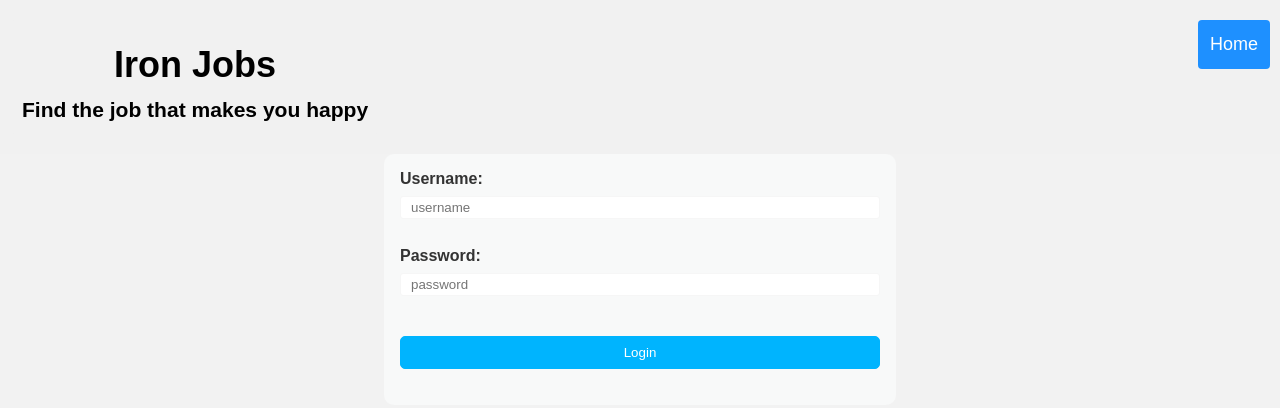
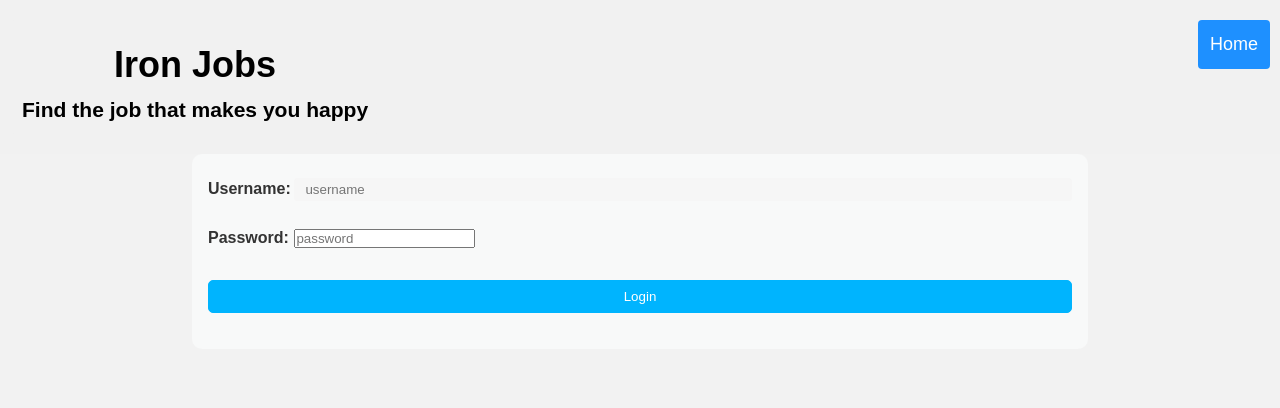
Before and after one commit to IronHack-MERN/ironjobs-frontend, a React (Create React App) app: page /login in a window 1280 px wide. Shown: the top 408 px of the page. Built offline with nearby package versions, Linux system fonts and the light colour scheme; no server answers.

Commit message:
UPDATE home route

```diff
--- a/src/components/Header.js
+++ b/src/components/Header.js
@@ -16,7 +16,7 @@ const Header = (props) => {
                 {/* Welcome {username} */}
 
                 <div className='header-right'>
-                    <a className="active" href="/">Home</a>
+                    <a className="active" href="/private">Home</a>
                 </div>
 
             </div>
--- a/src/components/NavBar.js
+++ b/src/components/NavBar.js
@@ -1,5 +1,6 @@
 import React from 'react';
 import '../css/NavBar.scss';
+import { Link } from 'react-router-dom';
 
 const NavBar = () => {
   return (
@@ -8,9 +9,9 @@ const NavBar = () => {
         <nav className='fix-nav-bar'>
           <ul>
             <li><a href="/login">My profile</a></li>
-            <li><a href="/login">My applies</a></li>
+            <li><a href="/private/applies">My applies</a></li>
             <li><a href="/private/jobs">Jobs</a></li>
-            <li><a href="/login">Documents</a></li>
+            <li><a href="/private/job/post">Post a job</a></li>
             <li><a href="/login">Mensajes</a></li>
           </ul>
         </nav>
--- a/src/components/job/FormAddJob.js
+++ b/src/components/job/FormAddJob.js
@@ -33,11 +33,12 @@ class FormAddJob extends Component {
     this.setState({
       title: '',
       company: '',
-      description: ' ... ',
-      textAreaRequeriments: ' ... ',
+      description: '',
+      requeriments: '',
       location: '',
-      selectInputType: '',
-      selectInputSpecialty: ''
+      typePosition: '',
+      specialty: '',
+      salary: ''
     })
   }
 
--- a/src/css/FormAddJob.css
+++ b/src/css/FormAddJob.css
@@ -2,12 +2,11 @@
   box-sizing: border-box; }
 
 form {
-  width: 40%;
+  width: 70%;
   padding: 16px;
   border-radius: 10px;
   margin: auto;
   background-color: #F8F9F9; }
-
 
 form label {
   width: 10%;
@@ -16,13 +15,12 @@ form label {
 
 form select,
 form input[type="text"],
-form input[type="password"],
 form input[type="email"] {
-  width: 100%;
+  width: 90%;
   padding: 3px 10px;
   border: 1px solid #f6f6f6;
   border-radius: 3px;
-  /* background-color: #f6f6f6; */
+  background-color: #f6f6f6;
   margin: 8px 0;
   display: inline-block; }
 
@@ -48,5 +46,4 @@ textarea {
   background-color: #f6f6f6;
   margin: 8px 0;
   resize: none;
-  display: block;
-}
+  display: block; }
```
